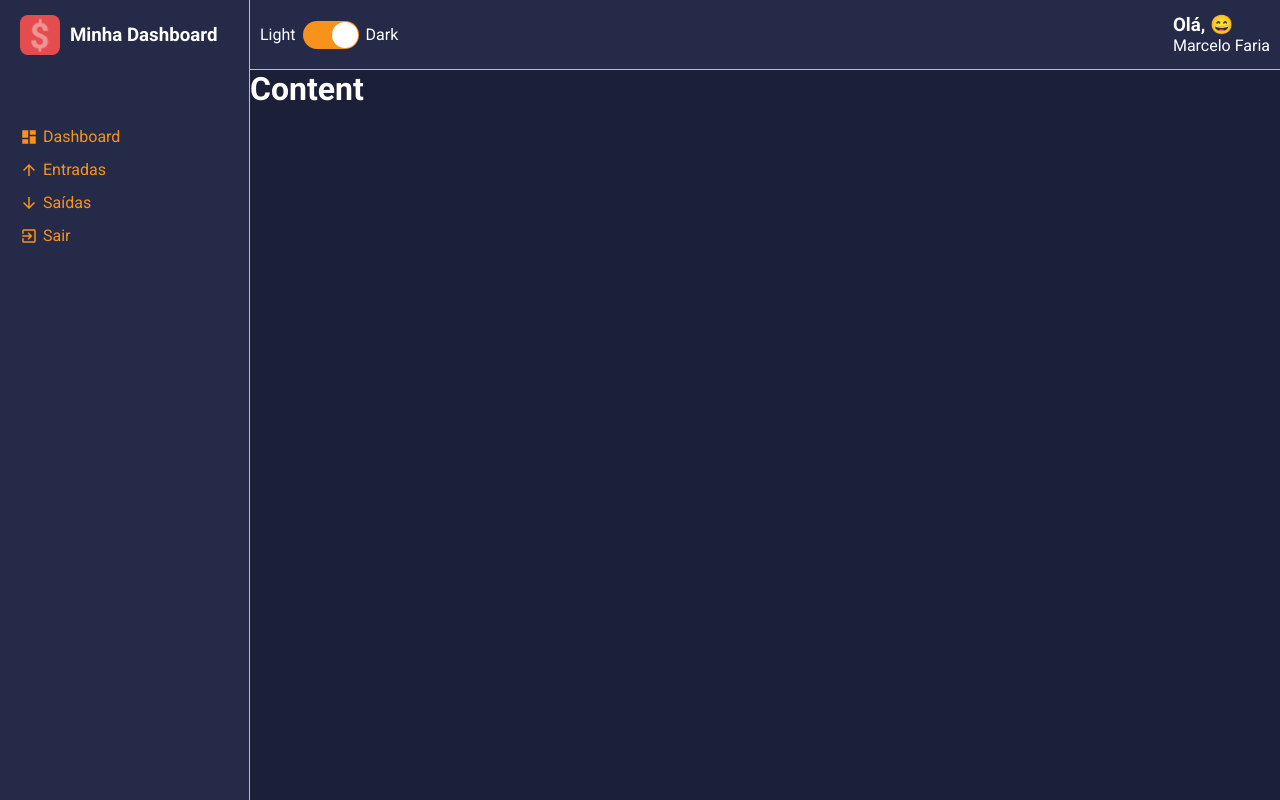
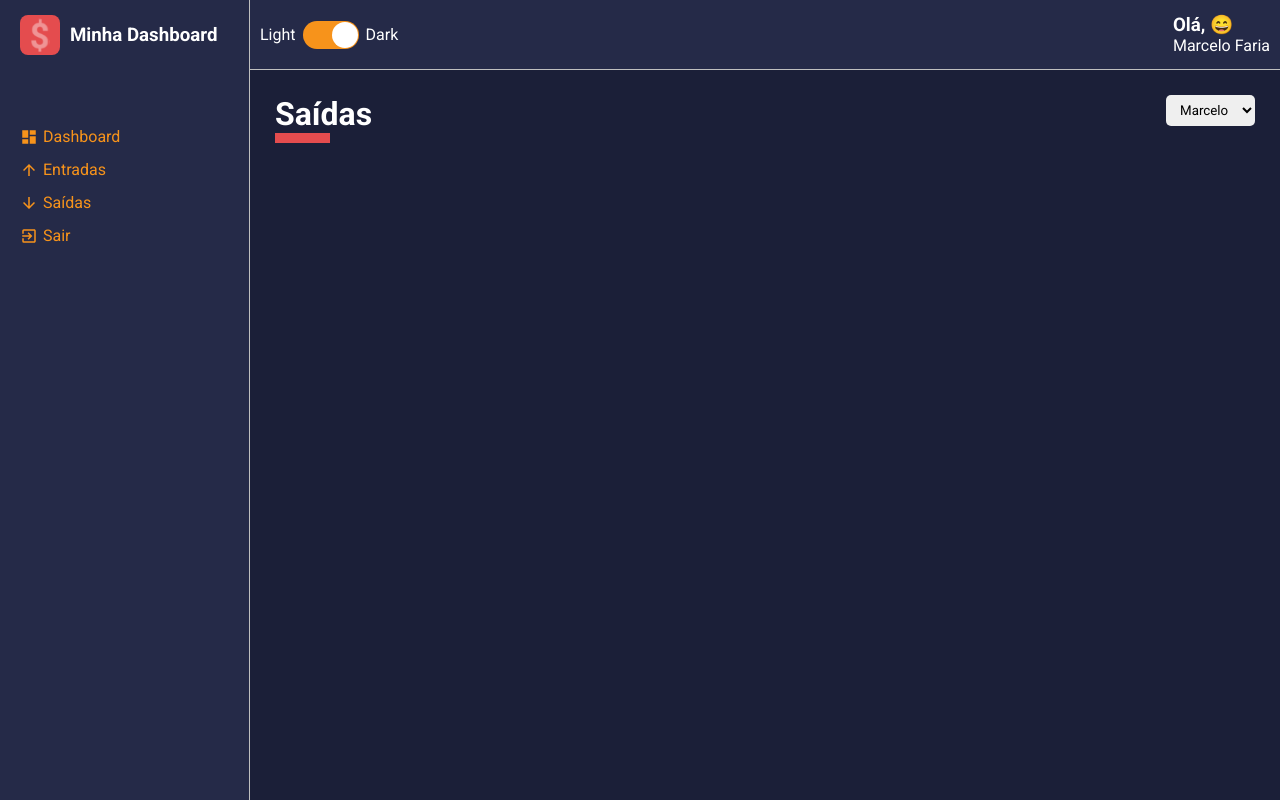
Before and after one commit to fariafmarcelo/dashboard-test, a React (Create React App) app: page /dashboard in a window 1280 px wide. Built offline with nearby package versions, Linux system fonts and the light colour scheme.

Commit message:
feat: initial feat on Content and create ContentHeader

```diff
--- a/src/App.tsx
+++ b/src/App.tsx
@@ -3,6 +3,8 @@ import { ThemeProvider } from 'styled-components';
 import GlobalStyles from './styles/GlobalStyles';
 
 import Layout from './components/Layout';
+import Dashboard from './pages/Dashboard';
+import List from './pages/List';
 import Dark from './styles/themes/dark';
 import Light from './styles/themes/light';
 
@@ -10,7 +12,9 @@ const App: React.FC = () => {
     return (
         <ThemeProvider theme={Dark}>
             <GlobalStyles />
-            <Layout />
+            <Layout>
+                <List />
+            </Layout>
         </ThemeProvider>
     );
 }
--- a/src/components/Content/index.tsx
+++ b/src/components/Content/index.tsx
@@ -1,10 +1,10 @@
 import React from 'react';
 import { Container } from './styles';
 
-const Content: React.FC = () => {
+const Content: React.FC = ({ children }) => {
     return (
         <Container>
-            <h1>Content</h1>
+            {children}
         </Container>
     );
 }
--- a/src/components/Content/styles.ts
+++ b/src/components/Content/styles.ts
@@ -5,4 +5,5 @@ export const Container = styled.div`
 
     color: ${props => props.theme.colors.white};
     background-color: ${props => props.theme.colors.primary};
+    padding: 25px;
 `;
--- /dev/null
+++ b/src/components/ContentHeader/index.tsx
@@ -0,0 +1,32 @@
+import React from 'react';
+import {
+    Container,
+    Title,
+    Controllers,
+    TitleContainer,
+} from './styles';
+
+interface IContentHeaderProps {
+    title: string,
+    lineColor: string,
+    children: React.ReactNode
+}
+
+const ContentHeader: React.FC<IContentHeaderProps> = ({
+    title, lineColor, children
+}) => {
+    return (
+        <Container>
+            <TitleContainer>
+                <Title lineColor={lineColor}>
+                    {title}
+                </Title>
+            </TitleContainer>
+            <Controllers>
+                { children }
+            </Controllers>
+        </Container>
+    );
+}
+
+export default ContentHeader;
--- /dev/null
+++ b/src/components/ContentHeader/styles.ts
@@ -0,0 +1,31 @@
+import styled from 'styled-components';
+
+interface ITitleProps {
+    lineColor: string
+}
+
+export const Container = styled.div`
+    width: 100%;
+    display: flex;
+    justify-content: space-between;
+    margin-bottom: 25px;
+`;
+
+export const TitleContainer = styled.div`
+
+`;
+
+export const Title = styled.h1<ITitleProps>`
+    color: ${props => props.theme.colors.white};
+
+    &::after {
+        content: '';
+        display: block;
+        width: 55px;
+        border-bottom: 10px solid ${props => props.lineColor};
+    }
+`;
+
+export const Controllers = styled.div`
+    display: flex;
+`;
--- a/src/components/Layout/index.tsx
+++ b/src/components/Layout/index.tsx
@@ -5,12 +5,14 @@ import MainHeader from '../MainHeader';
 import Aside from '../Aside';
 import Content from '../Content';
 
-const Layout: React.FC = () => {
+const Layout: React.FC = ({ children }) => {
     return (
         <Grid>
             <MainHeader />
             <Aside />
-            <Content />
+            <Content>
+                { children }
+            </Content>
         </Grid>
     );
 }
--- /dev/null
+++ b/src/components/SelectInput/index.tsx
@@ -0,0 +1,25 @@
+import React from 'react';
+import { Container } from './styles';
+
+interface ISelectInputProps {
+    options: {
+        value: string | number;
+        label: string | number;
+    }[],
+}
+
+const SelectInput: React.FC<ISelectInputProps> = ( { options } ) => {
+    return (
+        <Container>
+            <select>
+                {
+                    options.map(option => (
+                        <option value={option.value}>{option.label}</option>
+                    ))
+                }
+            </select>
+        </Container>
+    );
+}
+
+export default SelectInput;
--- /dev/null
+++ b/src/components/SelectInput/styles.ts
@@ -0,0 +1,10 @@
+import styled from 'styled-components';
+
+export const Container = styled.div`
+    > select {
+        padding: 7px 10px;
+        border-radius: 5px;
+
+        margin-left: 7px;
+    }
+`;
--- /dev/null
+++ b/src/pages/Dashboard/styles.ts
@@ -0,0 +1,3 @@
+import styled from 'styled-components';
+
+export const Container = styled.div``;
--- a/src/pages/List/index.tsx
+++ b/src/pages/List/index.tsx
@@ -1,8 +1,25 @@
 import React from 'react';
+import {
+    Container,
+} from './styles';
+
+import ContentHeader from '../../components/ContentHeader';
+import SelectInput from '../../components/SelectInput';
 
 const List: React.FC = () => {
+
+    const Options = [
+        {value: 'Marcelo', label: 'Marcelo'},
+        {value: 'Ana', label: 'Ana'},
+        {value: 'Mariana', label: 'Mariana'}
+    ];
+
     return (
-        <h1>List</h1>
+        <Container>
+            <ContentHeader title="Saídas" lineColor="#E44C4E">
+                <SelectInput options={Options} />
+            </ContentHeader>
+        </Container>
     );
 }
 
--- /dev/null
+++ b/src/pages/List/styles.ts
@@ -0,0 +1,3 @@
+import styled from 'styled-components';
+
+export const Container = styled.div``;
```
Also changed, not shown: src/pages/Dashboard/index.tsx (+18 -1 lines).
